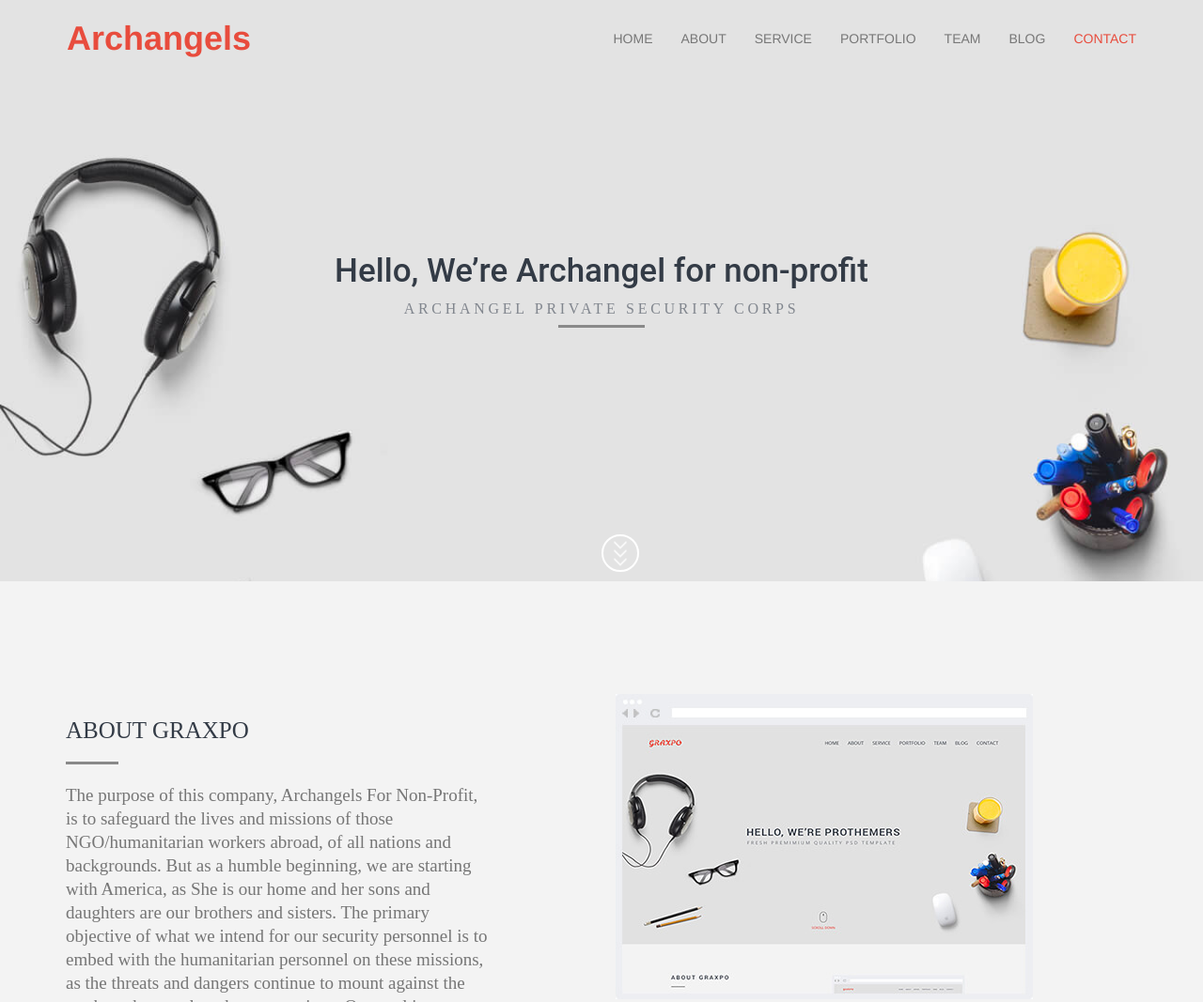
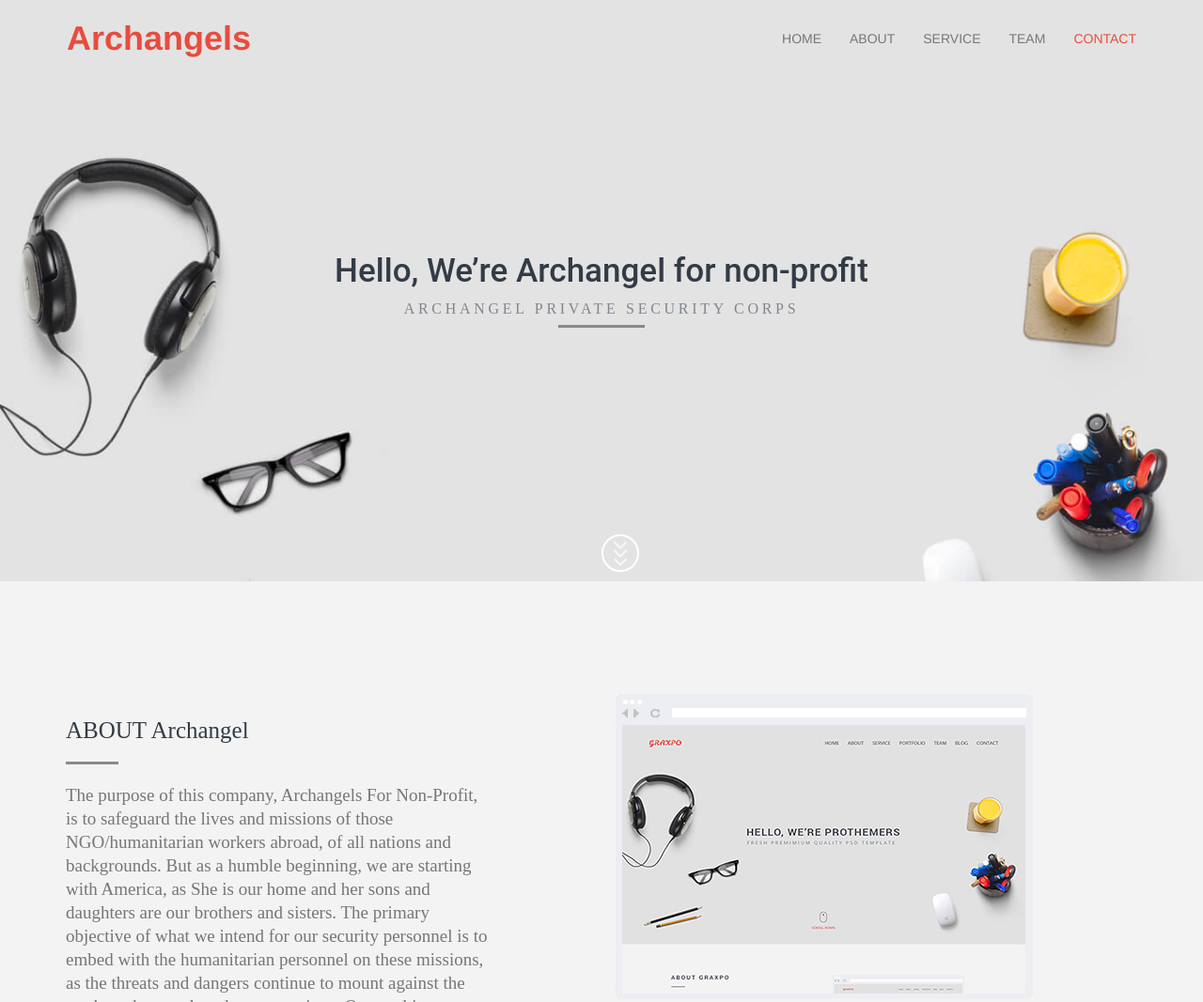
Before and after one commit to eliezerkombe/eliezerkombe.github.io-layout3, a plain HTML site: page index.html in a window 1280 px wide. Shown: the top 1067 px of the page at 94% size. Drawn offline with Linux system fonts and the light colour scheme.

Commit message:
...
….

```diff
--- a/index.html
+++ b/index.html
@@ -60,9 +60,9 @@
 							<li class="active"><a href="#home">Home</a></li>
 							<li><a href="#abouts">ABOUT</a></li>
 							<li><a href="#service">Service</a></li>
-							<li><a href="#portfolio">Portfolio</a></li>
+							<!-- <li><a href="#portfolio">Portfolio</a></li> -->
 							<li><a href="#team">Team</a></li>
-							<li><a href="#blog">Blog</a></li>
+							<!-- <li><a href="#blog">Blog</a></li> -->
 							<li><a href="#contact">Contact</a></li>
 
 						  </ul>
@@ -110,7 +110,7 @@
 				<div class="main_abouts_content">
 					<div class="col-md-6 col-sm-6 col-xs-12">
 						<div class="single_abouts wow fadeInLeft" data-wow-duration="1s">
-							<h2>ABOUT GRAXPO</h2>
+							<h2>ABOUT Archangel</h2>
 							<div class="separetor2"></div>
 							<p>The purpose of this company, Archangels For Non-Profit, is to safeguard the lives and missions of those NGO/humanitarian workers abroad, of all nations and backgrounds. But as a humble beginning, we are starting with America, as She is our home and her sons and daughters are our brothers and sisters.
 							The primary objective of what we intend for our security personnel is to embed with the humanitarian personnel on these missions, as the threats and dangers continue to mount against the workers that conduct these operations. Our goal is ensure the personal safety of each worker, escort them to their destinations, defend them when necessary and give our lives if the situation calls for it.</p>
```
